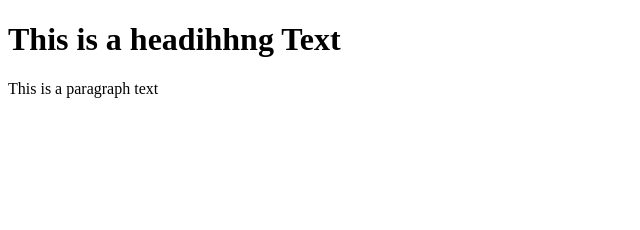
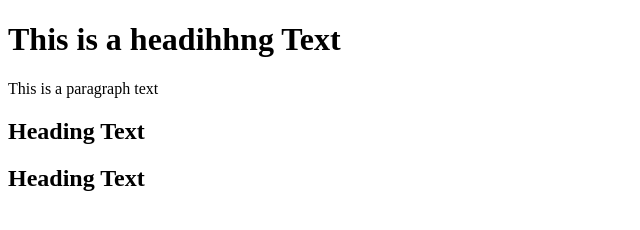
Before and after one commit to Talktotimi3/Version-Control-3, a plain HTML site: page index.html in a window 1280 px wide. Shown: the whole page, without its empty margins (0-640 px from the left). Drawn offline with Linux system fonts and the light colour scheme.

Commit message:
recent commit

```diff
--- a/index.html
+++ b/index.html
@@ -8,6 +8,7 @@
 <body>
     <h1>This is a headihhng Text</h1>
     <p>This is a paragraph text</p>
-    <h2></h2>
+    <h2>Heading Text</h2>
+    <h2>Heading Text</h2>
 </body>
 </html>
```
